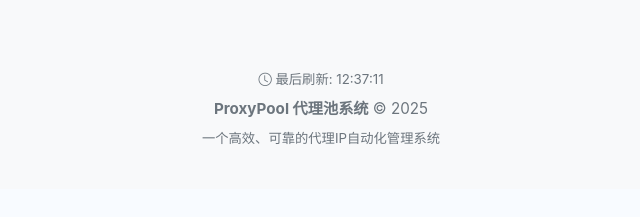
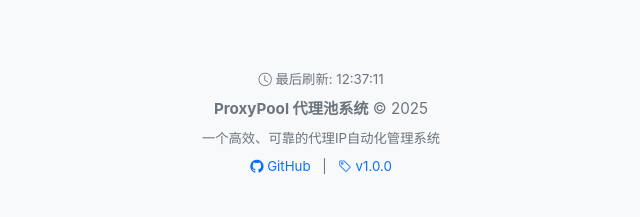
Before and after one commit to 498330580/ProxyPool, a Flask app: page /admin/plugins in a window 1280 px wide. Shown: the part 1981-2198 px from the top of the page, without its empty margins (319-959 px from the left). Before the commit the page ends 2126 px from the top, so only its background shows below. Run offline with Flask 2, Linux system fonts and the light colour scheme; parts of the project's set-up code (start-up, migrations or seed data) failed here and were passed over.

Commit message:
feat: 在页面footer中添加GitHub项目链接和版本号

```diff
--- a/proxypool/templates/base.html
+++ b/proxypool/templates/base.html
@@ -59,6 +59,15 @@
                         <p class="small mb-0"><i class="bi bi-clock"></i> 最后刷新: <span id="lastRefresh">--:--:--</span></p>
                         <p class="text-center mb-0"><strong>ProxyPool 代理池系统</strong> &copy; {{ now('%Y') }}</p>
                         <p class="small text-muted text-center mb-0">一个高效、可靠的代理IP自动化管理系统</p>
+                        <p class="small text-center mb-0">
+                            <a href="https://github.com/498330580/ProxyPool" target="_blank" rel="noopener noreferrer" class="text-decoration-none">
+                                <i class="bi bi-github"></i> GitHub
+                            </a>
+                            <span class="text-muted mx-2">|</span>
+                            <a href="https://github.com/498330580/ProxyPool/releases" target="_blank" rel="noopener noreferrer" class="text-decoration-none">
+                                <i class="bi bi-tag"></i> v1.0.0
+                            </a>
+                        </p>
                     </div>
                 </div>
             </div>
```
